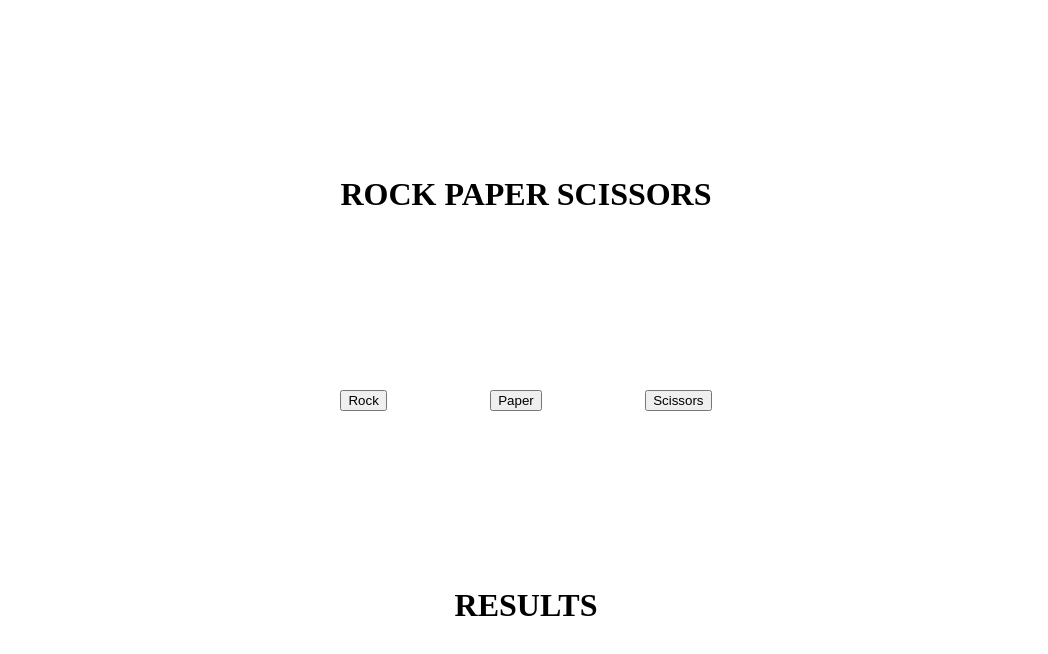
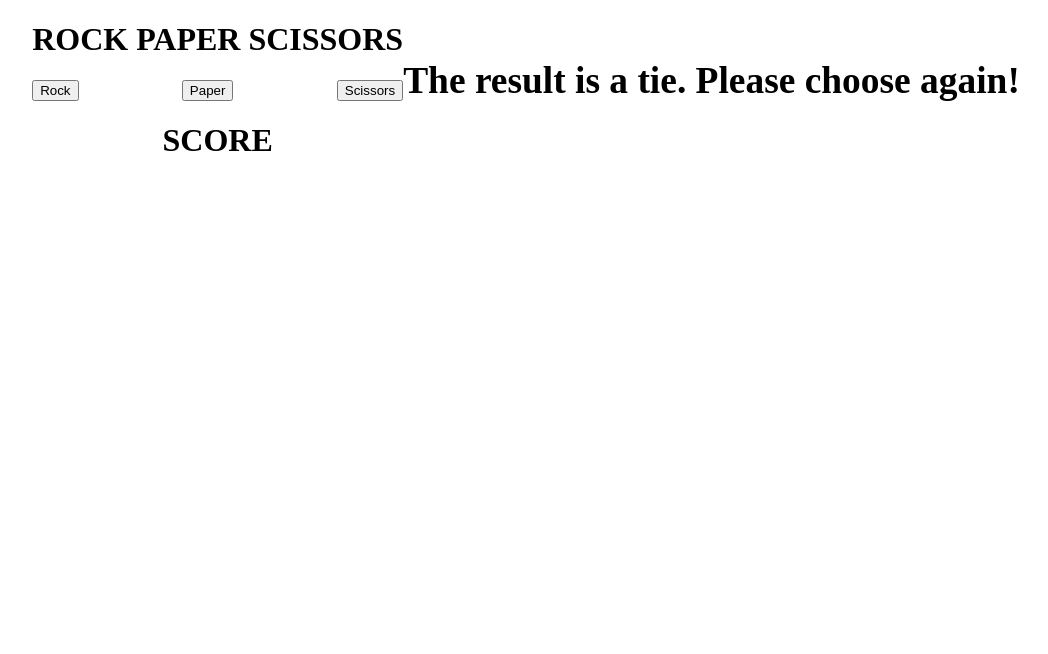
Before and after one commit to kevinSerina392/rock-paper-scissors, a plain HTML site: page index.html in a window 1280 px wide. Both pictures are taken after a click on the button "Rock". Shown: the whole page, without its empty margins (114-1162 px from the left). Drawn offline with Linux system fonts and the light colour scheme.

Commit message:
Attempting UI

```diff
--- a/index.css
+++ b/index.css
@@ -1,6 +1,6 @@
 #container {
     display: flex;
-    align-items: stretch;
+    align-items: normal;
     justify-content: center;
 
     position: absolute;
@@ -13,10 +13,15 @@
 #content {
     display: flex;
     flex-direction: column;
-    justify-content: space-evenly;
+    justify-content: flex-start;
 }
 
 .buttons {
     display: flex;
     justify-content: space-between;
 }
+
+h1 {
+    display: flex;
+    justify-content: center;
+}
--- a/index.html
+++ b/index.html
@@ -18,6 +18,7 @@
                     <button id="scissors">Scissors</button>
                 </div>
             </div>
+            <div id="msg"></div>
         </div>
 
         <script src="script.js"></script>
--- a/script.js
+++ b/script.js
@@ -2,17 +2,25 @@ const rockButton = document.getElementById('rock');
 const paperButton = document.getElementById('paper');
 const scissorsButton = document.getElementById('scissors');
 
-// const container = document.getElementsByClassName('container');
-
 // Creating a div to display the results
 const displayResults = document.createElement('div');
+
+// style the display div
+displayResults.innerHTML = '<h1>SCORE</h1>';
+displayResults.style.display = 'flex';
+displayResults.style.justifyContent = 'center';
 document.getElementById('content').appendChild(displayResults);
 
-// style the display div
-displayResults.innerHTML = '<h1>RESULTS</h1>';
-// displayResults.style.backgroundColor = 'red';
-displayResults.style.display = 'flex';
-displayResults.style.justifyContent = 'center';
+// Create and display a message when the round results in a tie
+const tieMessage = document.createElement('h1');
+// Styling tie message
+tieMessage.innerHTML = '<h3>The result is a tie. Please choose again!</h3>';
+
+// Create and display a message when the round results in a player win
+const playerWinsRoundMessage = document.createElement('h1');
+playerWinsRoundMessage.innerHTML = 'Congratulations! You win the round!';
+playerWinsRoundMessage.style.display = 'flex';
+playerWinsRoundMessage.style.alignItems = 'flex-end';
 
 let choices = ['rock', 'paper', 'scissors'];
 let playerPoints = 0;
@@ -26,9 +34,7 @@ const computerPlay = () => {
 
 const playerWin = () => {
     playerPoints += 1;
-    console.log(
-        `Player: ${playerPoints}, Computer: ${computerPoints}\nCongratulations! You win the round!`
-    );
+    document.getElementById('msg').appendChild(playerWinsRoundMessage);
 };
 
 const computerWin = () => {
@@ -40,9 +46,8 @@ const computerWin = () => {
 
 const playRound = (playerSelection, computerSelection) => {
     computerSelection = computerPlay().toLowerCase();
-
     if (playerSelection === computerSelection) {
-        console.log('The result is a tie. Please choose again!');
+        document.getElementById('msg').appendChild(tieMessage);
     } else if (
         (playerSelection === 'rock' && computerSelection === 'scissors') ||
         (playerSelection === 'paper' && computerSelection === 'rock') ||
@@ -60,6 +65,7 @@ const playRound = (playerSelection, computerSelection) => {
 
 rockButton.addEventListener('click', function () {
     playRound(choices[0], computerChoice);
+    playerWinsRoundMessage.innerHTML = '';
 });
 
 paperButton.addEventListener('click', function () {
```
